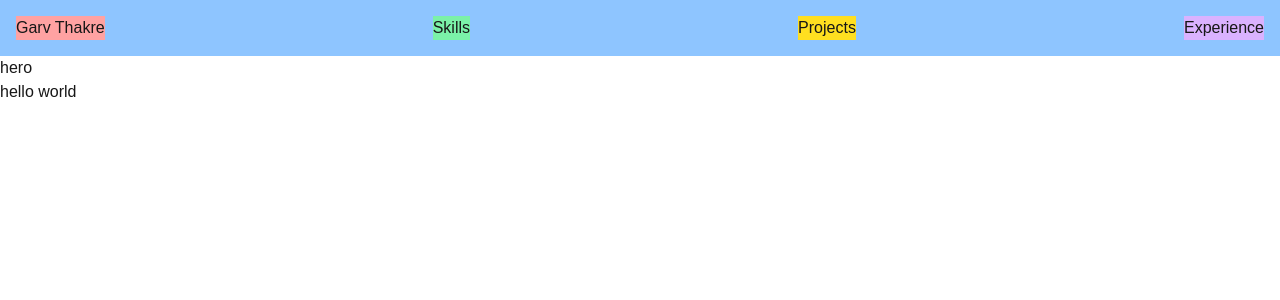
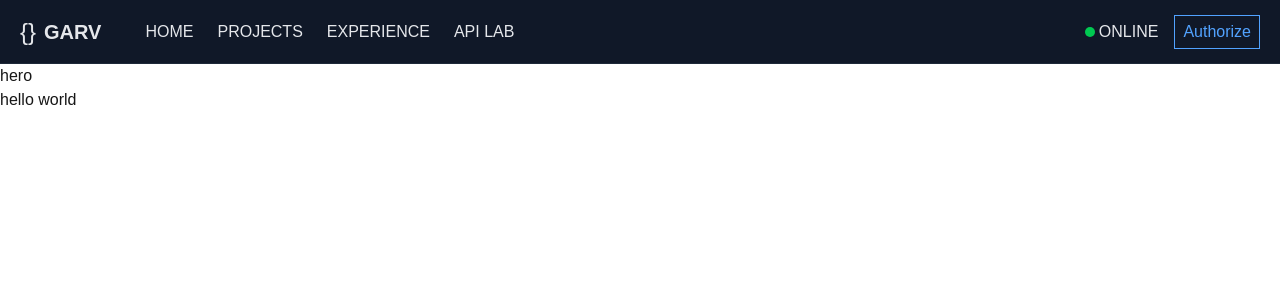
Before and after one commit to garvthakre/G-Forge, a Next.js app in the folder ui/: page / in a window 1280 px wide. Shown: the top 300 px of the page. Built offline with nearby package versions, Linux system fonts and the light colour scheme.

Commit message:
feat:redesign header

```diff
--- a/ui/app/components/header.tsx
+++ b/ui/app/components/header.tsx
@@ -1,16 +1,38 @@
-import { NextPage } from 'next'
+import React from "react";
 
-interface Props {}
+const Header = () => {
+  return (
+    <header className="flex justify-between items-center h-16 bg-gray-900 text-gray-200 px-5 border-b border-gray-800">
+      <div className="flex items-center">
+        <span className="text-2xl mr-2">{`{}`}</span>
+        <span className="font-bold text-xl mr-1">GARV</span>
 
-const Header: NextPage<Props> = ({}) => {
-  return <div>
-    <div className='bg-blue-300 flex justify-between p-4 flex-row flex'>
-    <div className='bg-red-300'>Garv Thakre</div>
-    <div className='bg-green-300'>Skills</div>
-    <div className='bg-yellow-300'>Projects</div>
-    <div className='bg-purple-300'>Experience</div>
-    </div>
-  </div>
-}
+      </div>
+      <nav className="flex-grow mx-10">
+        <ul className="flex space-x-6">
+          <li className="uppercase cursor-pointer hover:text-blue-400">HOME</li>
+          <li className="uppercase cursor-pointer hover:text-blue-400">
+            PROJECTS
+          </li>
+          <li className="uppercase cursor-pointer hover:text-blue-400">
+            EXPERIENCE
+          </li>
+          <li className="uppercase cursor-pointer hover:text-blue-400">
+            API LAB
+          </li>
+        </ul>
+      </nav>
+      <div className="flex items-center">
+        <span className="flex items-center mr-4">
+          <span className="w-2.5 h-2.5 rounded-full bg-green-500 mr-1"></span>{" "}
+          ONLINE
+        </span>
+        <button className="border border-blue-400 text-blue-400 px-2 py-1 hover:bg-blue-500 hover:text-white">
+          Authorize
+        </button>
+      </div>
+    </header>
+  );
+};
 
-export default Header
+export default Header;
```
